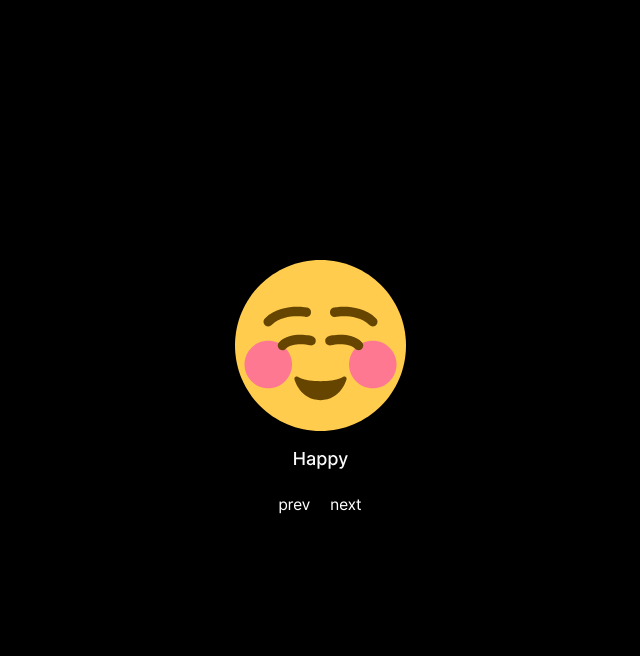
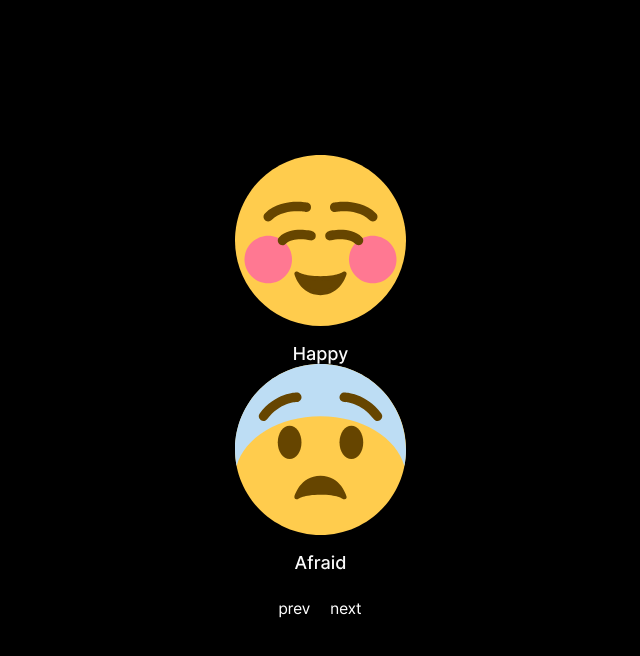
Before and after one commit to UMC-SINO/SINO-Front, a React (Vite) app: page /emoji in a window 1280 px wide. Shown: the top 656 px of the page, without its empty margins (320-960 px from the left). Built offline with nearby package versions, Linux system fonts and the light colour scheme.

Commit message:
[#6] feat : emoji 슬라이드 3개씩 표시, 애니메이션 수정 필요

```diff
--- a/src/components/EmojiSlide.tsx
+++ b/src/components/EmojiSlide.tsx
@@ -27,13 +27,19 @@ export const emojis = [
 const EmojiSlide = () => {
   const [visible, setVisible] = useState(0);
   const [back, setBack] = useState(false);
-  const EmojiComponent = emojis[visible];
 
-  const boxVariants = {
+  const CneterVariants = {
     entry: (back: boolean) => ({ x: back ? -500 : 500, opacity: 0, scale: 0.5 }),
     center: { x: 0, opacity: 1, scale: 1 },
     exit: (back: boolean) => ({ x: back ? 500 : -500, opacity: 0, scale: 0.5 }),
   };
+
+  const leftIdx = visible - 1;
+  const rightIdx = visible + 1;
+
+  const Left = leftIdx >= 0 ? emojis[leftIdx] : null;
+  const Center = emojis[visible];
+  const Right = rightIdx < emojis.length ? emojis[rightIdx] : null;
 
   const handlePrev = () => {
     setBack(true);
@@ -48,18 +54,32 @@ const EmojiSlide = () => {
   return (
     <div>
       <div>
+        {Left && (
+          <motion.div>
+            <Left />
+          </motion.div>
+        )}
+      </div>
+      <div>
         <AnimatePresence custom={back}>
           <motion.div
             key={visible}
-            variants={boxVariants}
+            variants={CneterVariants}
             custom={back}
             initial='entry'
             animate='center'
             exit='exit'
           >
-            <EmojiComponent />
+            <Center />
           </motion.div>
         </AnimatePresence>
+      </div>
+      <div>
+        {Right && (
+          <motion.div>
+            <Right />
+          </motion.div>
+        )}
       </div>
       <div className='flex justify-center gap-5 p-7'>
         <button onClick={handlePrev} className='text-white'>
```
